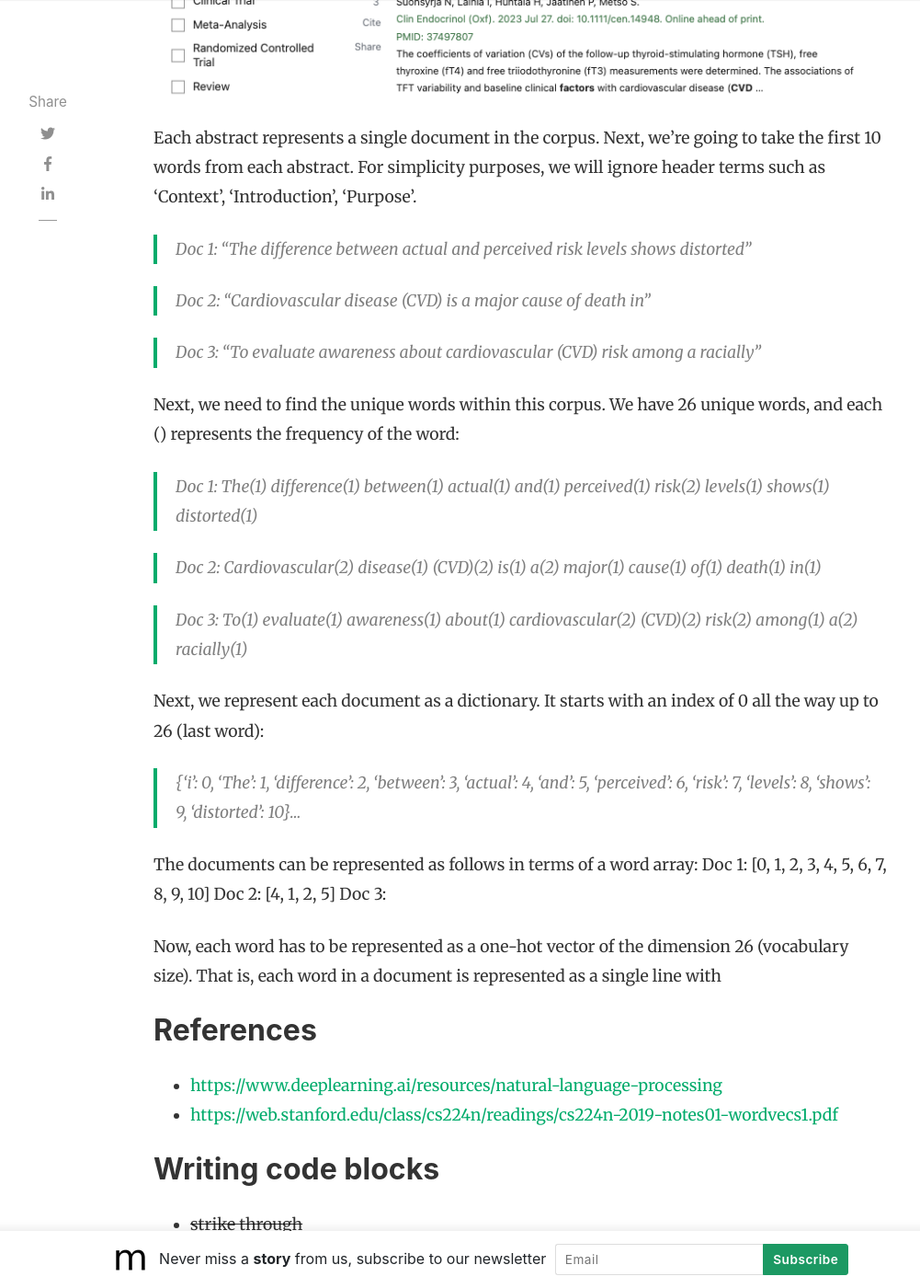
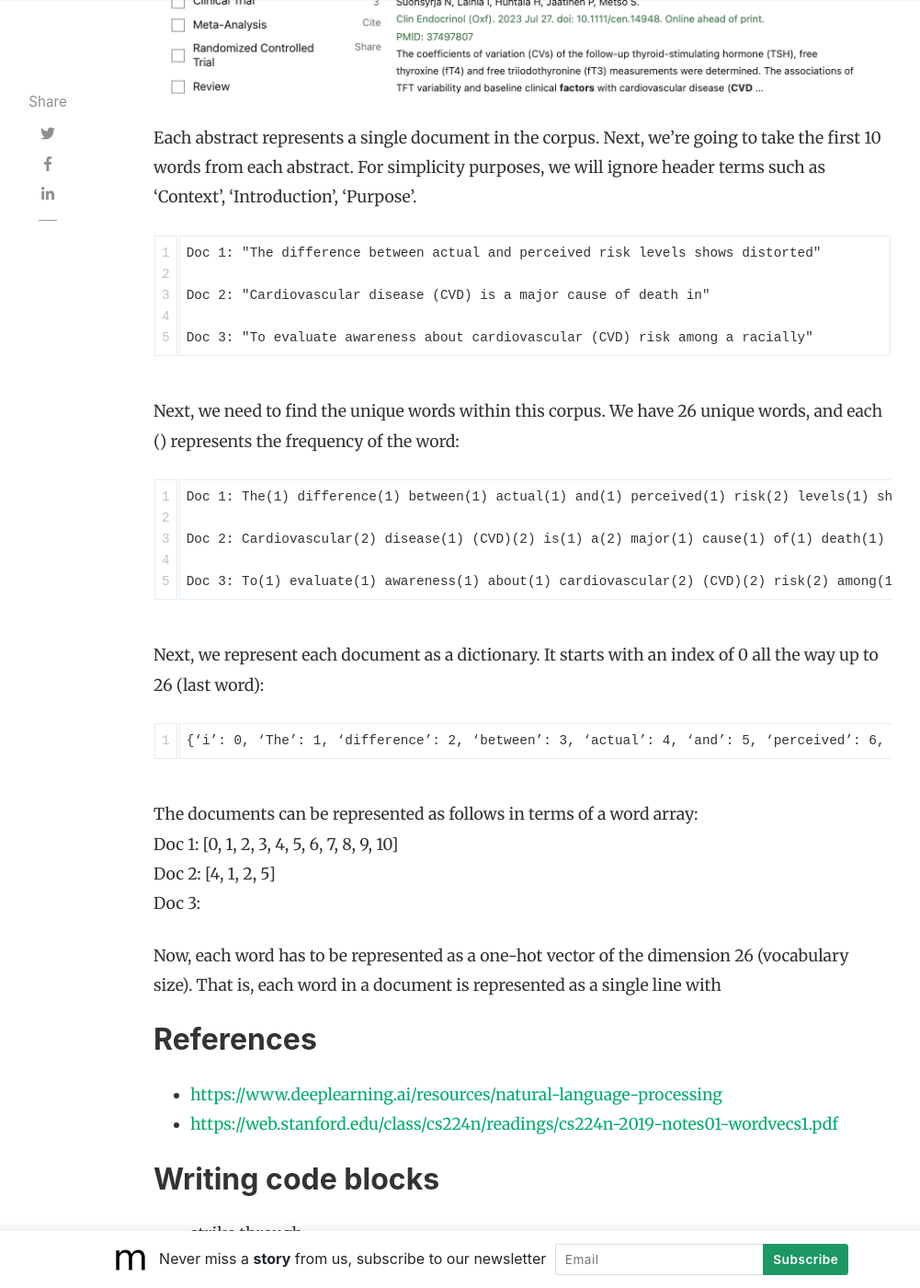
Before and after one commit to slsu0424/slsu0424.github.io, a Jekyll site: the page built from _posts/2023-07-27-test.md, in a window 1280 px wide and 1400 px high, scrolled down 2599 px. Shown: the whole window at 92% size, without its empty margins (118-1119 px from the left). Built offline with Jekyll 4.4.1, drawn with Linux system fonts in a browser that asks for light colours; nearby versions of some CDN libraries; comment, search, counter and statistics services are not loaded.

Commit message:
Update 2023-07-27-test.md

```diff
--- a/_posts/2023-07-27-test.md
+++ b/_posts/2023-07-27-test.md
@@ -30,25 +30,25 @@
 
 Each abstract represents a single document in the corpus.  Next, we're going to take the first 10 words from each abstract.  For simplicity purposes, we will ignore header terms such as 'Context', 'Introduction', 'Purpose'.
 
-> Doc 1: "The difference between actual and perceived risk levels shows distorted"
+    Doc 1: "The difference between actual and perceived risk levels shows distorted"
 
-> Doc 2: "Cardiovascular disease (CVD) is a major cause of death in"
+    Doc 2: "Cardiovascular disease (CVD) is a major cause of death in"
 
-> Doc 3: "To evaluate awareness about cardiovascular (CVD) risk among a racially"
+    Doc 3: "To evaluate awareness about cardiovascular (CVD) risk among a racially"
 
 Next, we need to find the unique words within this corpus.  We have 26 unique words, and each () represents the frequency of the word:
 
-> Doc 1: The(1) difference(1) between(1) actual(1) and(1) perceived(1) risk(2) levels(1) shows(1) distorted(1)
+    Doc 1: The(1) difference(1) between(1) actual(1) and(1) perceived(1) risk(2) levels(1) shows(1) distorted(1)
 
-> Doc 2: Cardiovascular(2) disease(1) (CVD)(2) is(1) a(2) major(1) cause(1) of(1) death(1) in(1)
+    Doc 2: Cardiovascular(2) disease(1) (CVD)(2) is(1) a(2) major(1) cause(1) of(1) death(1) in(1)
 
-> Doc 3: To(1) evaluate(1) awareness(1) about(1) cardiovascular(2) (CVD)(2) risk(2) among(1) a(2) racially(1)
+    Doc 3: To(1) evaluate(1) awareness(1) about(1) cardiovascular(2) (CVD)(2) risk(2) among(1) a(2) racially(1)
 
 Next, we represent each document as a dictionary.  It starts with an index of 0 all the way up to 26 (last word):
 
-> {‘i’: 0, ‘The’: 1, ‘difference’: 2, ‘between’: 3, ‘actual’: 4, ‘and’: 5, ‘perceived’: 6, ‘risk’: 7, ‘levels’: 8, ‘shows’: 9, ‘distorted’: 10}...
+    {‘i’: 0, ‘The’: 1, ‘difference’: 2, ‘between’: 3, ‘actual’: 4, ‘and’: 5, ‘perceived’: 6, ‘risk’: 7, ‘levels’: 8, ‘shows’: 9, ‘distorted’: 10}...
 
-The documents can be represented as follows in terms of a word array:
+The documents can be represented as follows in terms of a word array: \
     Doc 1: [0, 1, 2, 3, 4, 5, 6, 7, 8, 9, 10]
     Doc 2: [4, 1, 2, 5]
     Doc 3:
```
